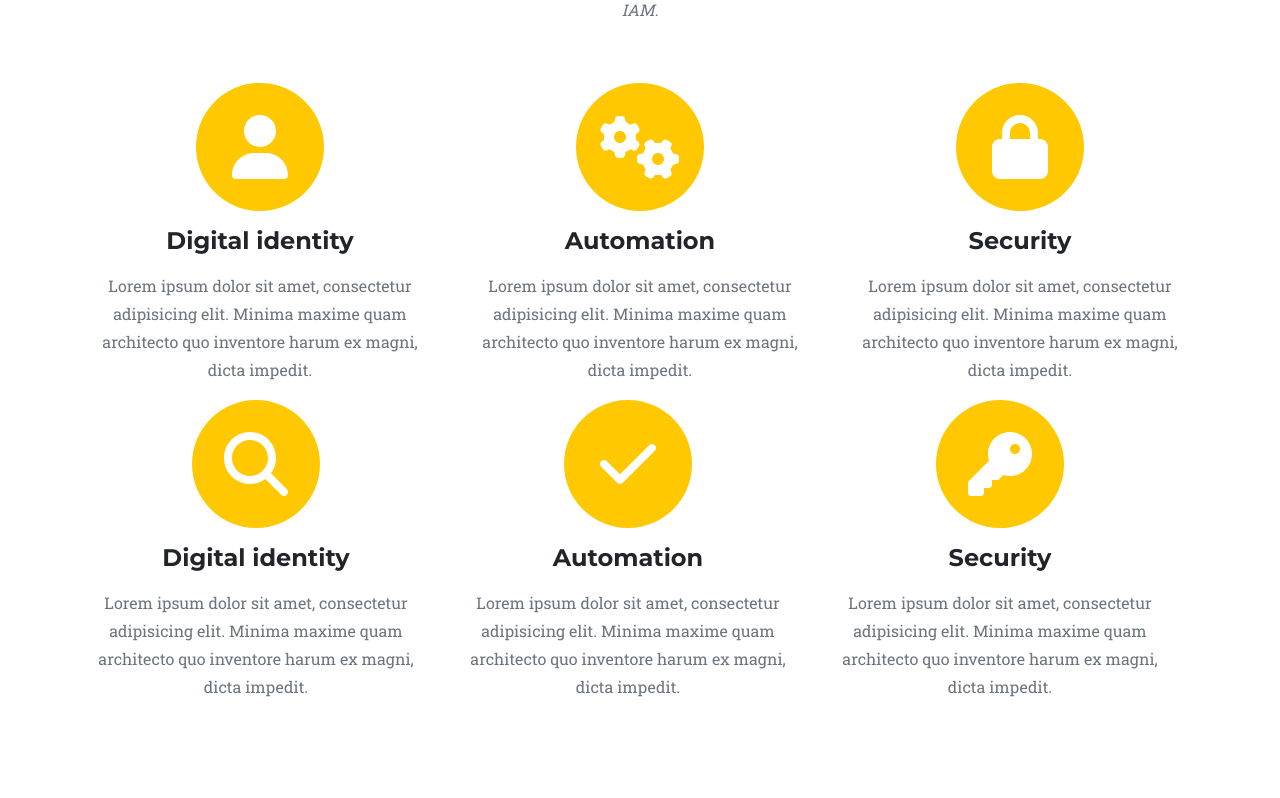
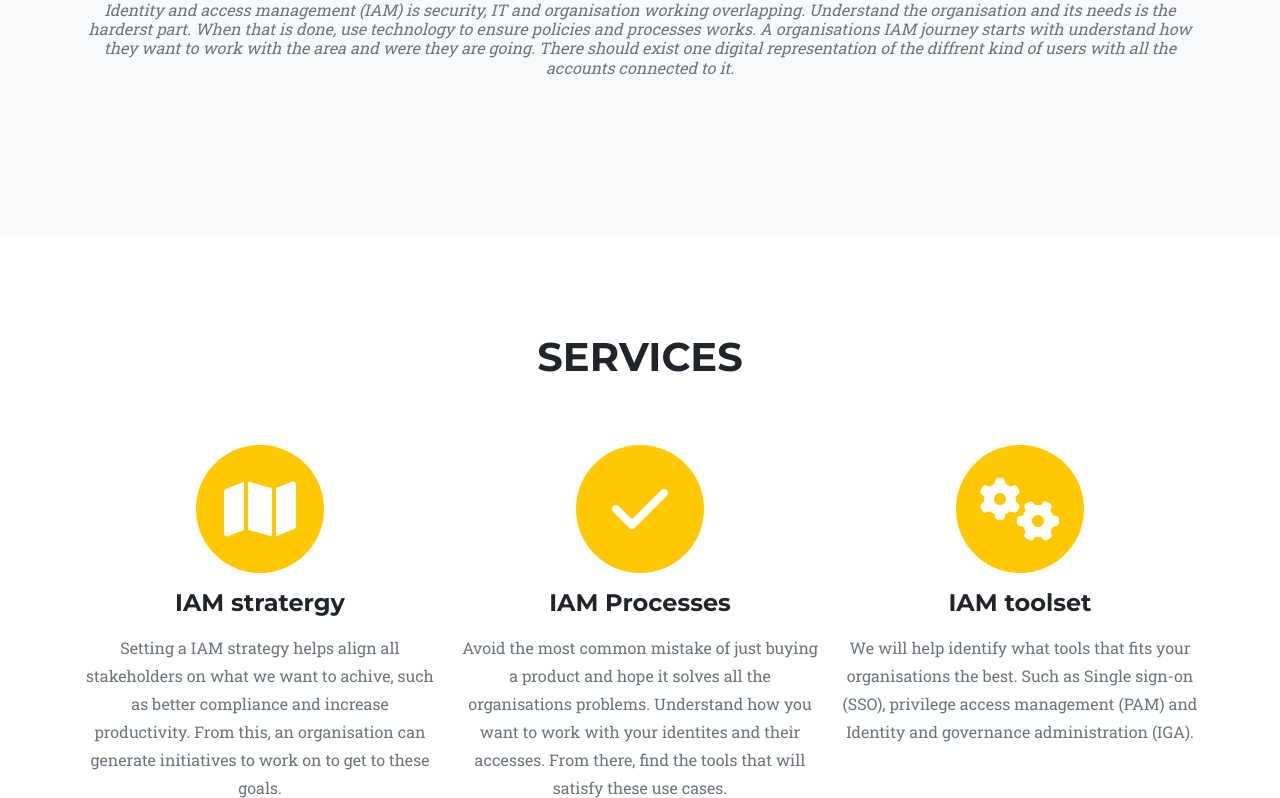
Before and after one commit to mowiid/-mowiid.github.io, a plain HTML site: page index.html in a window 1280 px wide. Shown: the part 628-1426 px from the top of the page. Drawn offline with nearby package versions, Linux system fonts and the light colour scheme.

Commit message:
Updated with text

```diff
--- a/index.html
+++ b/index.html
@@ -27,6 +27,7 @@
                 </button>
                 <div class="collapse navbar-collapse" id="navbarResponsive">
                     <ul class="navbar-nav text-uppercase ms-auto py-4 py-lg-0">
+                        <li class="nav-item"><a class="nav-link" href="#about">About</a></li>
                         <li class="nav-item"><a class="nav-link" href="#services">Services</a></li>
                         <li class="nav-item"><a class="nav-link" href="#contact">Contact</a></li>
                     </ul>
@@ -41,69 +42,62 @@
                 <!--<a class="btn btn-primary btn-xl text-uppercase" href="#services">Tell Me More</a>-->
             </div>
         </header>
+        <!-- About-->
+        <section class="page-section bg-light" id="about">
+            <div class="container">
+                <div class="text-center">
+                    <h2 class="section-heading text-uppercase">What do we do?</h2>
+                    <h3 class="section-subheading text-muted">Identity and access management (IAM) is security, IT and organisation working overlapping.
+                        Understand the organisation and its needs is the harderst part. When that is done, use technology to ensure policies and processes works.
+                        A organisations IAM journey starts with understand how they want to work with the area and were they are going.
+                        There should exist one digital representation of the diffrent kind of users with all the accounts connected to it.</h3>
+                </div>
+            </div>
+        </section>
         <!-- Services-->
         <section class="page-section" id="services">
             <div class="container">
                 <div class="text-center">
                     <h2 class="section-heading text-uppercase">Services</h2>
-                    <h3 class="section-subheading text-muted">IAM.</h3>
+                    <h3 class="section-subheading text-muted"></h3>
                 </div>
                 <div class="row text-center">
                     <div class="col-md-4">
                         <span class="fa-stack fa-4x">
                             <i class="fas fa-circle fa-stack-2x text-primary"></i>
-                            <i class="fa fa-user fa-stack-1x fa-inverse"></i>
+                            <i class="fa fa-map fa-stack-1x fa-inverse"></i>
                         </span>
-                        <h4 class="my-3">Digital identity</h4>
-                        <p class="text-muted">Lorem ipsum dolor sit amet, consectetur adipisicing elit. Minima maxime quam architecto quo inventore harum ex magni, dicta impedit.</p>
+                        <h4 class="my-3">IAM stratergy</h4>
+                        <p class="text-muted">Setting a IAM strategy helps align all stakeholders on what we want to achive,
+                            such as better compliance and increase productivity. From this, an organisation can generate initiatives to work on to get to these goals.
+                        </p>
+                    </div>
+                    <div class="col-md-4">
+                        <span class="fa-stack fa-4x">
+                            <i class="fas fa-circle fa-stack-2x text-primary"></i>
+                            <i class="fas fa-check fa-stack-1x fa-inverse"></i>
+                        </span>
+                        <h4 class="my-3">IAM Processes</h4>
+                        <p class="text-muted">Avoid the most common mistake of just buying a product and hope it solves all the organisations problems.
+                            Understand how you want to work with your identites and their accesses. From there, find the tools that will satisfy these use cases.</p>
                     </div>
                     <div class="col-md-4">
                         <span class="fa-stack fa-4x">
                             <i class="fas fa-circle fa-stack-2x text-primary"></i>
                             <i class="fa fa-cogs fa-stack-1x fa-inverse"></i>
                         </span>
-                        <h4 class="my-3">Automation</h4>
-                        <p class="text-muted">Lorem ipsum dolor sit amet, consectetur adipisicing elit. Minima maxime quam architecto quo inventore harum ex magni, dicta impedit.</p>
+                        <h4 class="my-3">IAM toolset</h4>
+                        <p class="text-muted">We will help identify what tools that fits your organisations the best. Such as Single sign-on (SSO), privilege access management (PAM) and Identity and governance administration (IGA).</p>
                     </div>
-                    <div class="col-md-4">
-                        <span class="fa-stack fa-4x">
-                            <i class="fas fa-circle fa-stack-2x text-primary"></i>
-                            <i class="fas fa-lock fa-stack-1x fa-inverse"></i>
-                        </span>
-                        <h4 class="my-3">Security</h4>
-                        <p class="text-muted">Lorem ipsum dolor sit amet, consectetur adipisicing elit. Minima maxime quam architecto quo inventore harum ex magni, dicta impedit.</p>
-                    </div>
-                    <div class="row text-center">
-                        <div class="col-md-4">
-                            <span class="fa-stack fa-4x">
-                                <i class="fas fa-circle fa-stack-2x text-primary"></i>
-                                <i class="fa fa-search fa-stack-1x fa-inverse"></i>
-                            </span>
-                            <h4 class="my-3">Digital identity</h4>
-                            <p class="text-muted">Lorem ipsum dolor sit amet, consectetur adipisicing elit. Minima maxime quam architecto quo inventore harum ex magni, dicta impedit.</p>
-                        </div>
-                        <div class="col-md-4">
-                            <span class="fa-stack fa-4x">
-                                <i class="fas fa-circle fa-stack-2x text-primary"></i>
-                                <i class="fa fa-check fa-stack-1x fa-inverse"></i>
-                            </span>
-                            <h4 class="my-3">Automation</h4>
-                            <p class="text-muted">Lorem ipsum dolor sit amet, consectetur adipisicing elit. Minima maxime quam architecto quo inventore harum ex magni, dicta impedit.</p>
-                        </div>
-                        <div class="col-md-4">
-                            <span class="fa-stack fa-4x">
-                                <i class="fas fa-circle fa-stack-2x text-primary"></i>
-                                <i class="fa fa-key fa-stack-1x fa-inverse"></i>
-                            </span>
-                            <h4 class="my-3">Security</h4>
-                            <p class="text-muted">Lorem ipsum dolor sit amet, consectetur adipisicing elit. Minima maxime quam architecto quo inventore harum ex magni, dicta impedit.</p>
-                        </div>
                 </div>
             </div>
         </section>
         <!-- Contact-->
-        <section class="contact-section bg-black">
+        <section class="contact-section bg-black"  id="contact">
             <div class="container px-4 px-lg-5">
+                <div class="text-center">
+                    <h2 class="section-heading text-uppercase">Want to know more? Contact Us!</h2>
+                </div>
                 <div class="row gx-4 gx-lg-5">
                     <div class="col-md-4 mb-3 mb-md-0">
                         <div class="card py-4 h-100">
```
Also changed, not shown: assets/img/orange_textile_background.png (added), css/styles.css.
